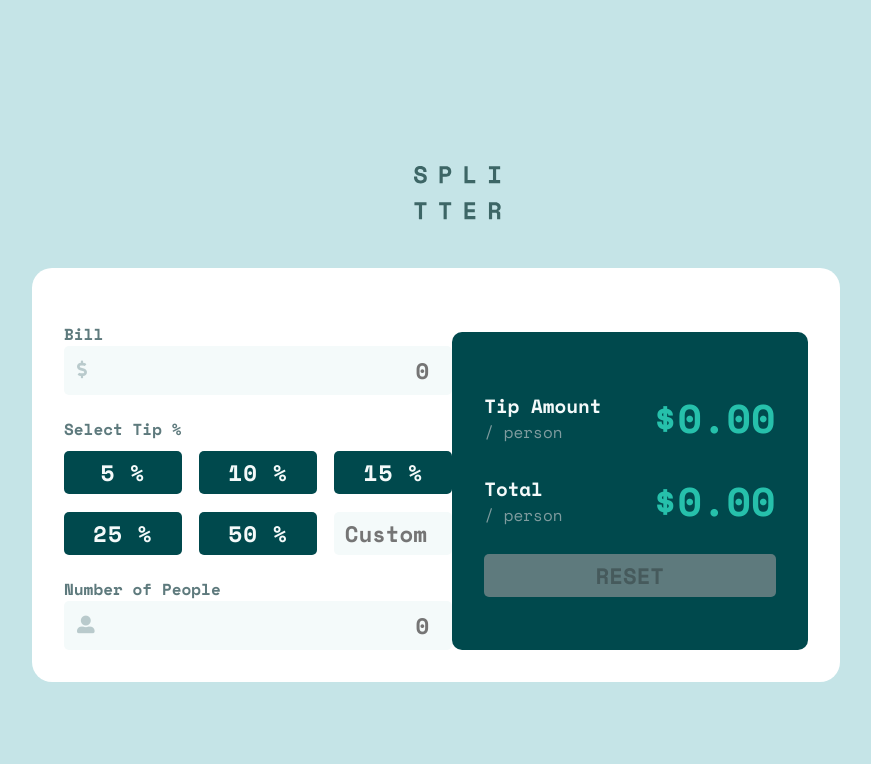
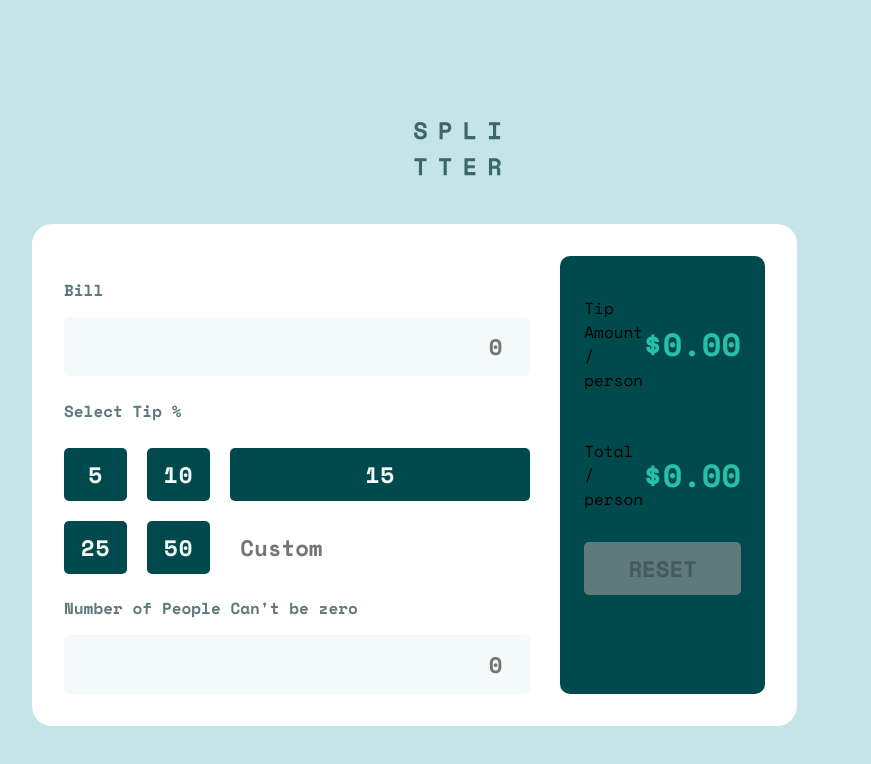
Before and after one commit to Deiguuu/tip-calculator-app-main, a plain HTML site: page index.html in a window 1280 px wide. Shown: the whole page, without its empty margins (183-1054 px from the left). Drawn offline with nearby package versions, Linux system fonts and the light colour scheme.

Commit message:
correxiones

```diff
--- a/style.css
+++ b/style.css
@@ -25,11 +25,11 @@ body {
   font-family: "Space Mono", "Courier New", monospace;
   display: flex;
   flex-direction: column;
-  justify-content: flex-end;
+  justify-content: center;
   align-items: center;
   min-height: 100vh;
-  max-width: 1600px;
   width: 100%;
+  padding: 20px;
 }
 
 #logo {
@@ -40,48 +40,30 @@ body {
 /* ----------------- card section ---------------------- */
 section.container {
   background-color: var(--White);
-  border-radius: 5% 5% 0 0;
-  padding: 1.5rem;
-  width: 100vw;
+  border-radius: 20px;
+  padding: 2rem;
+  width: 90%;
+  max-width: 850px;
   display: flex;
   flex-direction: column;
-  transition: all 0.2s linear;
+  gap: 20px;
 }
 
 /* --------- left section ----------- */
 form {
   position: relative;
   margin-top: 1.4rem;
+  display: flex;
+  flex-direction: column;
+  gap: 15px;
 }
 
 label {
   font-size: 1rem;
   font-weight: 700;
   color: var(--Dark-grayish-cyan-2);
+  position: relative;
   display: block;
-}
-
-label span {
-  display: none;
-}
-
-/* Habilitar cuando el valor es 0 */
-label span.empty {
-  display: inline;
-  color: var(--red);
-  position: absolute;
-  right: 0;
-}
-
-.num-people #people-count.empty {
-  border: 3px solid rgba(255, 102, 102, 0.5);
-}
-
-/* Outline de los campos de entrada */
-form input:focus {
-  border: 3px solid hsla(172, 67%, 45%, 0.445);
-  border-radius: 5px;
-  outline: none;
 }
 
 form .input-field {
@@ -93,41 +75,16 @@ form .input-field {
   font-family: "Space Mono", "Courier New", monospace;
   font-size: 1.4rem;
   font-weight: 700;
-  padding: 5px;
+  padding: 10px;
   max-width: 100%;
   width: 100%;
-}
-
-/* ----------------- Íconos en los inputs ---------------- */
-.amount-input::before,
-.num-people::before {
-  position: absolute;
-  top: 38px;
-  left: 13px;
-  font-size: 1.1rem;
-  color: var(--Dark-grayish-cyan-1);
-  opacity: 0.5;
-}
-
-.amount-input::before {
-  display: inline-block;
-  font-family: "Font Awesome 5 Free";
-  content: "\f155";
-  font-weight: 700;
-}
-
-.num-people::before {
-  display: inline-block;
-  font-family: "Font Awesome 5 Free";
-  content: "\f406";
-  font-weight: 700;
 }
 
 /*---------- select tip ----------- */
 .percent-options {
   display: grid;
-  grid-template-columns: 1fr 1fr;
-  gap: 1rem;
+  grid-template-columns: repeat(auto-fit, minmax(80px, 1fr));
+  gap: 15px;
   max-width: 100%;
   width: 100%;
   margin-top: 10px;
@@ -137,7 +94,7 @@ form .input-field {
 .custom-percentage {
   border: none;
   border-radius: 5px;
-  padding: 5px;
+  padding: 10px;
   font-family: "Space Mono", "Courier New", monospace;
   font-weight: bold;
   font-size: 1.4rem;
@@ -150,57 +107,26 @@ form .input-field {
   letter-spacing: 1.2px;
 }
 
-.percent-options > button::after {
-  content: "%";
-}
-
-.percent-options > button:hover {
-  background-color: var(--Light-grayish-cyan-2);
-  color: var(--Very-dark-cyan);
-}
-
-/* Estado activo al hacer clic */
-.percent-options > button.click {
-  background-color: var(--Strong-cyan);
-}
-
-.custom-percentage {
-  width: 100%;
-  text-align: center;
-  background-color: var(--Light-grayish-cyan-1);
-  color: var(--Dark-grayish-cyan-2);
-}
-
 /* ----------- right section ------------- */
 article.display-container {
   background-color: var(--Very-dark-cyan);
   border-radius: 10px;
-  margin-top: 2rem; /* Aumentar el margen superior para separar del formulario */
-  padding: 2rem; /* Aumentar el padding */
-  width: 100%; /* Asegurarse de que ocupe todo el ancho disponible */
-  max-width: 400px; /* Ajustar el ancho máximo según sea necesario */
-}
-
-.display-description {
-  color: var(--Light-grayish-cyan-1);
-  font-size: 1.2rem; /* Aumentar el tamaño de fuente */
-  font-weight: 700;
+  padding: 1.5rem;
+  display: flex;
+  flex-direction: column;
+  gap: 15px;
 }
 
 .display-container > div {
   display: flex;
   justify-content: space-between;
   align-items: center;
-  margin: 1.5rem 0; /* Aumentar el margen entre los elementos */
-}
-
-p:not(.amount, .display-description) {
-  color: var(--Dark-grayish-cyan-1);
+  margin: 1rem 0px;
 }
 
 p.amount {
   color: var(--Strong-cyan);
-  font-size: 2.5rem; /* Aumentar el tamaño de fuente */
+  font-size: 2rem;
   font-weight: bold;
 }
 
@@ -208,7 +134,7 @@ p.amount {
 button.reset-btn {
   max-width: 100%;
   width: 100%;
-  padding: 5px;
+  padding: 10px;
   font-family: "Space Mono", "Courier New", monospace;
   font-weight: bold;
   font-size: 1.4rem;
@@ -228,29 +154,22 @@ button.reset-btn:enabled:hover {
   background-color: var(--Light-grayish-cyan-2);
 }
 
-/* ------------------- Footer ------------------- */
-footer {
-  display: none;
-}
-
 /* ====================== Media Queries ======================= */
 @media screen and (min-width: 768px) {
   body {
     justify-content: center;
     align-items: center;
+    display: flex;
   }
 
   section.container {
     flex-direction: row;
     justify-content: space-between;
-    max-width: 850px;
-    width: 95%;
-    border-radius: 20px;
-    padding: 2rem;
+    gap: 30px;
   }
 
   .percent-options {
-    grid-template-columns: 1fr 1fr 1fr;
-    gap: 1.1rem;
+    grid-template-columns: repeat(3, 1fr);
+    gap: 20px;
   }
 }
```
Also changed, not shown: index.html (+1 -22 lines).
